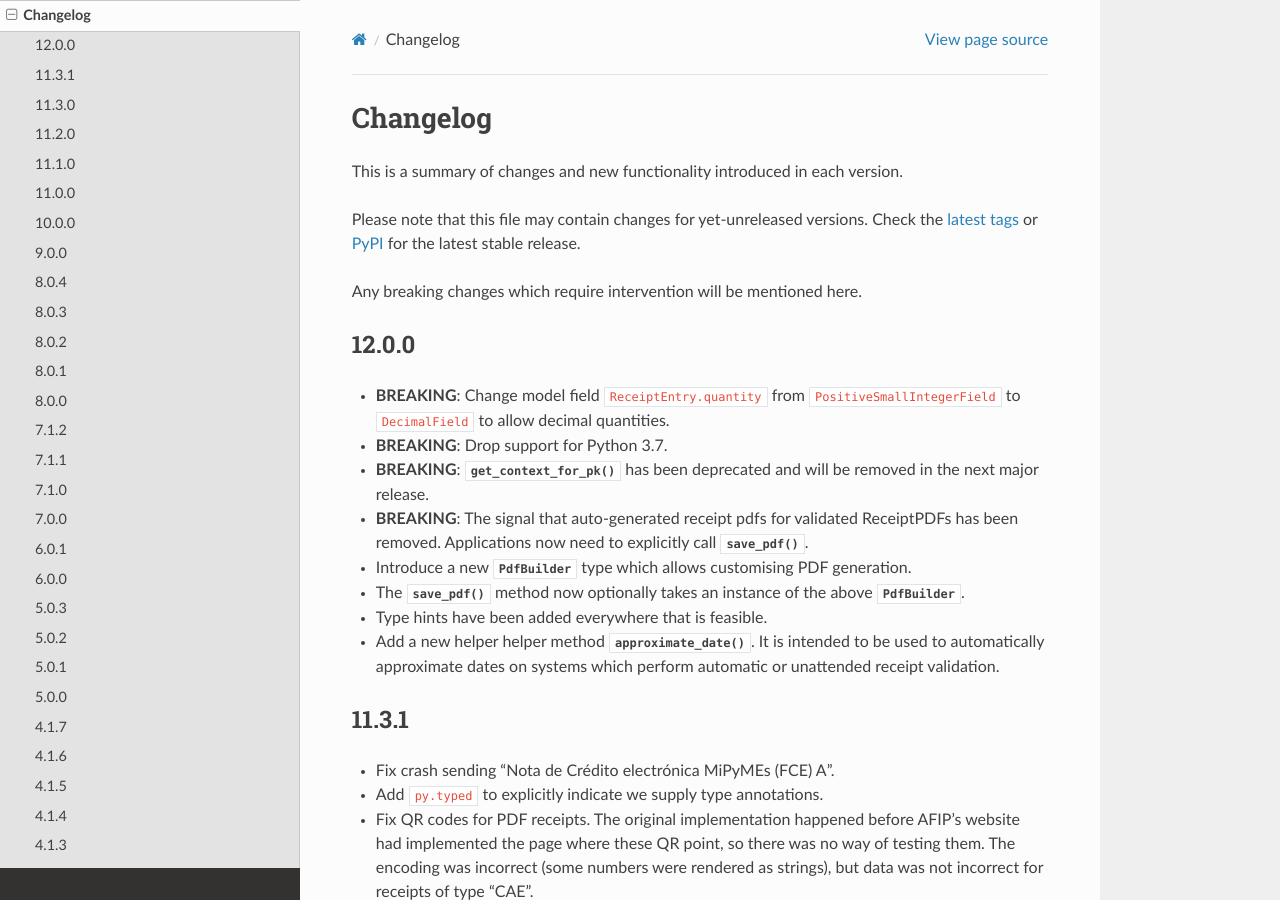
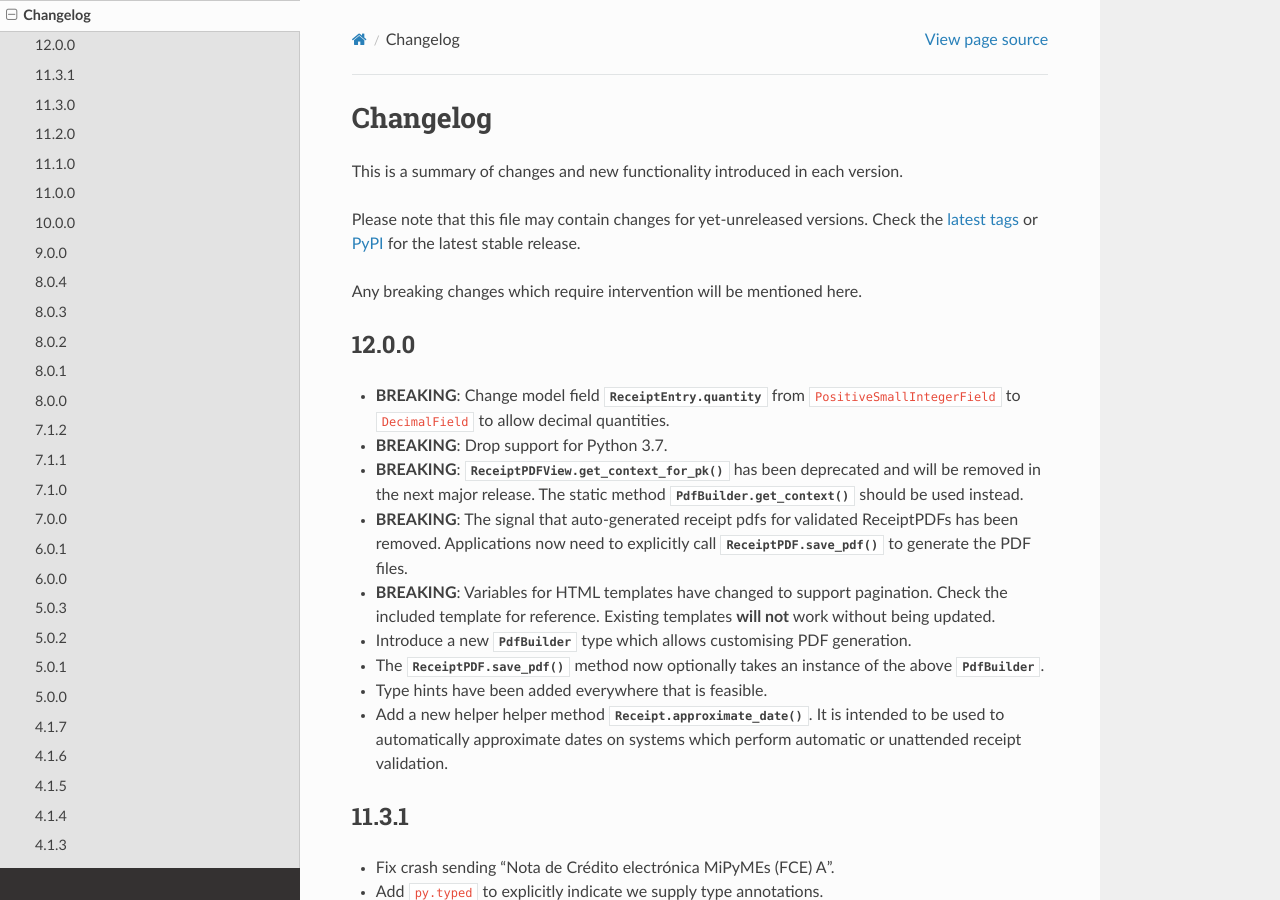
Before and after one commit to WhyNotHugo/django-afip, a Sphinx documentation site: the page built from docs/changelog.rst, in a window 1280 px wide and 900 px high. Built offline with Sphinx 7.4.7 and the Read the Docs theme 2.0.0, drawn with Linux system fonts in a browser that asks for light colours; the version number could not be read and is left out.

Commit message:
Update changelog for v12

```diff
--- a/docs/changelog.rst
+++ b/docs/changelog.rst
@@ -16,20 +16,25 @@ Any breaking changes which require intervention will be mentioned here.
 12.0.0
 ------
 
-- **BREAKING**: Change model field ``ReceiptEntry.quantity`` from
-  ``PositiveSmallIntegerField`` to ``DecimalField`` to allow decimal quantities.
+- **BREAKING**: Change model field :attr:`.ReceiptEntry.quantity` from
+  ``PositiveSmallIntegerField`` to ``DecimalField`` to allow decimal
+  quantities.
 - **BREAKING**: Drop support for Python 3.7.
-- **BREAKING**: :meth:`~.ReceiptPDFView.get_context_for_pk` has been deprecated
-  and will be removed in the next major release.
+- **BREAKING**: :meth:`.ReceiptPDFView.get_context_for_pk` has been deprecated
+  and will be removed in the next major release. The static method
+  :meth:`.PdfBuilder.get_context` should be used instead.
 - **BREAKING**: The signal that auto-generated receipt pdfs for validated
   ReceiptPDFs  has been removed. Applications now need to explicitly call
-  :meth:`~.ReceiptPDF.save_pdf()`.
+  :meth:`.ReceiptPDF.save_pdf()` to generate the PDF files.
+- **BREAKING**: Variables for HTML templates have changed to support
+  pagination. Check the included template for reference. Existing templates
+  **will not** work without being updated.
 - Introduce a new :class:`~.PdfBuilder` type which allows customising PDF
   generation.
-- The :meth:`~.ReceiptPDF.save_pdf` method now optionally takes an instance of
+- The :meth:`.ReceiptPDF.save_pdf` method now optionally takes an instance of
   the above :class:`~.PdfBuilder`.
 - Type hints have been added everywhere that is feasible.
-- Add a new helper helper method :meth:`~.Receipt.approximate_date`. It is
+- Add a new helper helper method :meth:`.Receipt.approximate_date`. It is
   intended to be used to automatically approximate dates on systems which
   perform automatic or unattended receipt validation.
 
```
